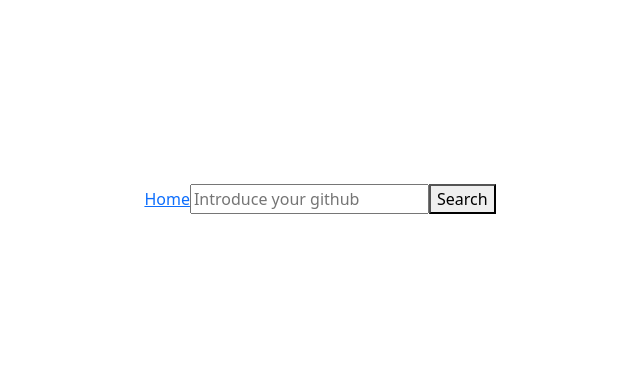
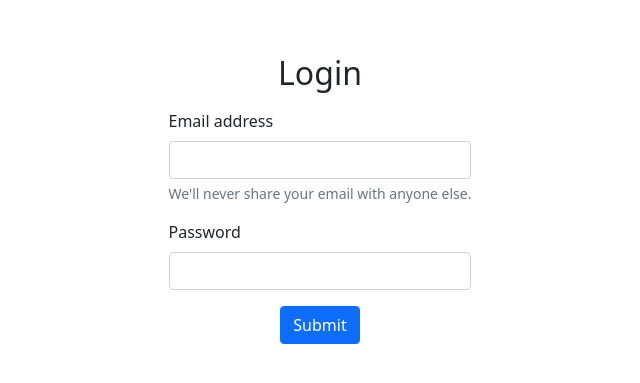
Before and after one commit to Sstark97/HackThatStartUpV3-Frontend, a Next.js app: page / in a window 1280 px wide. Shown: the part 225-608 px from the top of the page, without its empty margins (320-960 px from the left). Built offline with nearby package versions, Linux system fonts and the light colour scheme.

Commit message:
Add Login Page

```diff
--- /dev/null
+++ b/db.json
@@ -0,0 +1,16 @@
+{
+    "users": [
+      {
+        "name": "Aitor",
+        "email": "aitorscinfo@gmail.com",
+        "password": 12345,
+        "id": 1
+      },
+      {
+        "name": "Pepe",
+        "email": "pepe@gmail.com",
+        "password": 12345,
+        "id": 2
+      }
+    ]
+  }
--- a/model/types.ts
+++ b/model/types.ts
@@ -18,3 +18,9 @@ export interface ProfileProps {
     html_url:string,
     id:string
 }
+
+export interface User {
+    name:string,
+    email:string,
+    password:string
+}
--- a/package.json
+++ b/package.json
@@ -10,6 +10,7 @@
   "dependencies": {
     "axios": "^0.21.1",
     "bootstrap": "^5.0.1",
+    "json-serve": "^0.1.0",
     "next": "10.2.3",
     "react": "17.0.2",
     "react-dom": "17.0.2",
--- a/pages/index.tsx
+++ b/pages/index.tsx
@@ -3,6 +3,7 @@ import Image from 'next/image'
 import styles from '../styles/Home.module.css'
 import { GitHubProfile } from '../components/GitHubProfile'
 import Link from 'next/link'
+import Login from './login'
 
 export default function Home() {
   return (
@@ -14,8 +15,7 @@ export default function Home() {
       </Head>
 
       <main className={styles.main}>
-        <Link href="/home">Home</Link>
-        <GitHubProfile />
+        <Login />
       </main>
 
     </div>
--- /dev/null
+++ b/pages/login.tsx
@@ -0,0 +1,77 @@
+import Head from 'next/head'
+import Image from 'next/image'
+import styles from '../styles/Home.module.css'
+import { GitHubProfile } from '../components/GitHubProfile'
+import { useState, useRef } from 'react';
+import Link from 'next/link'
+import { User } from '../model/types';
+import axios from 'axios';
+import { useRouter } from 'next/router'
+import "bootstrap/dist/css/bootstrap.css";
+import Router from 'next/router';
+
+export default function Login() {
+  const [user, setUser] = useState<User>();
+  const emailRef = useRef<HTMLInputElement>(null);
+  const passwordRef = useRef<HTMLInputElement>(null);
+  const router = useRouter()
+
+  async function handleLoginUser() : Promise<void> {
+    if(emailRef === undefined || emailRef.current === undefined || emailRef.current === null){
+      return;
+    } else if(passwordRef === undefined || passwordRef.current === undefined || passwordRef.current === null){
+      return;
+    }
+    const email = emailRef.current?.value;
+    const password = passwordRef.current?.value;
+
+    if (email === "" || password === "") {
+      return;
+    }
+    console.log('hola')
+    if(typeof email !== 'undefined' && typeof password !== 'undefined'){
+      try{
+          const res = await axios.get<User[]>(`http://localhost:3004/users?email=${email}`);
+          const data:User[] = res.data;
+          console.log(data)
+          const user: User = data[0];
+          console.log(user)
+          if(email !== user.email && password !== user.password){
+            return;
+
+          }
+
+      } catch (err) {
+          console.log(err)
+      }
+      Router.push('/home');
+      emailRef.current.value = '';
+      passwordRef.current.value = '';
+
+    }
+  }
+
+
+
+  return (
+    <>
+      <div className="d-flex flex-column w-100 justify-content-center align-items-center">
+        <h2>Login</h2>
+      <form className="mt-2">
+          <div className="mb-3">
+              <label className="form-label">Email address</label>
+              <input ref={emailRef} type="email" className="form-control" id="exampleInputEmail1" aria-describedby="emailHelp"/>
+              <div id="emailHelp" className="form-text">We'll never share your email with anyone else.</div>
+          </div>
+          <div className="mb-3">
+              <label className="form-label">Password</label>
+              <input ref={passwordRef} type="password" className="form-control" id="exampleInputPassword1" />
+          </div>
+
+      </form>
+      <button onClick={handleLoginUser} className="btn btn-primary">Submit</button>
+      </div>
+
+    </>
+  )
+}
```
Also changed, not shown: pages/home.tsx (+15 -7 lines), 1 other file (tests, documents, lock files or other folders).
